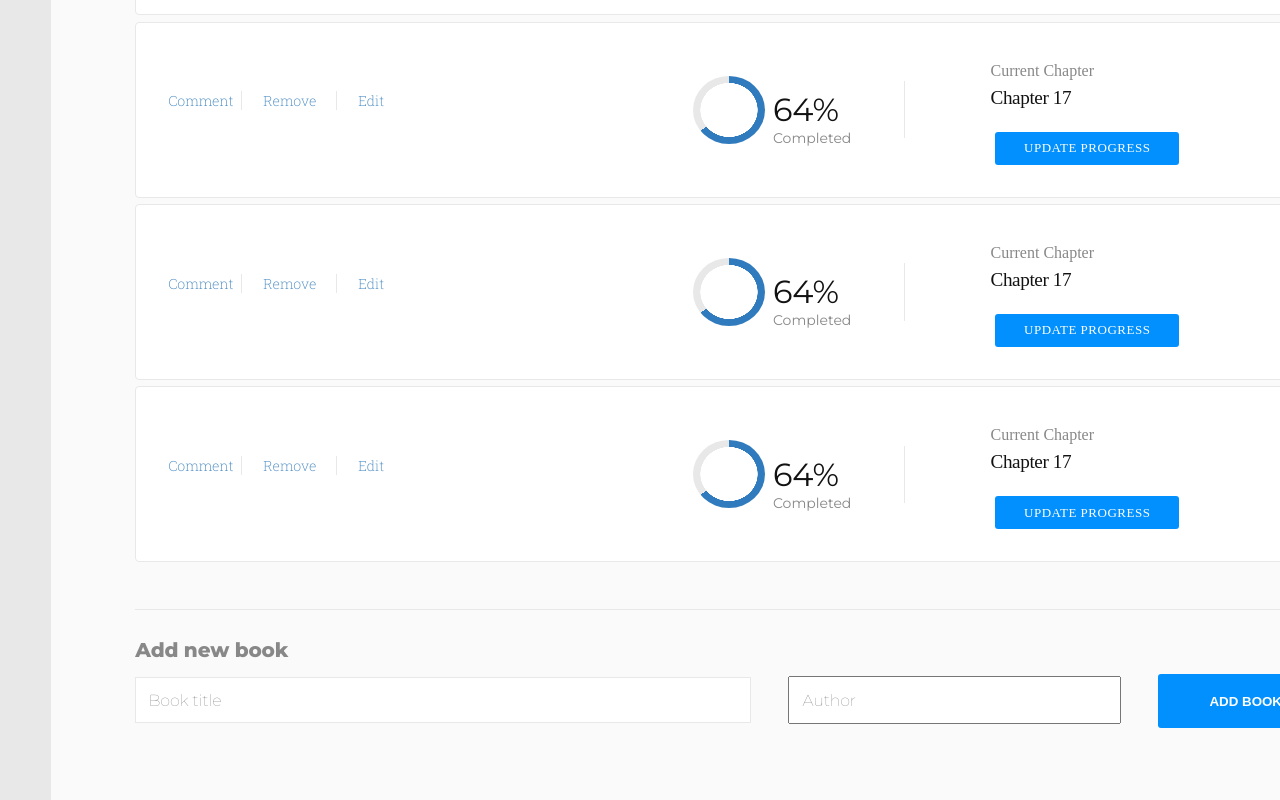
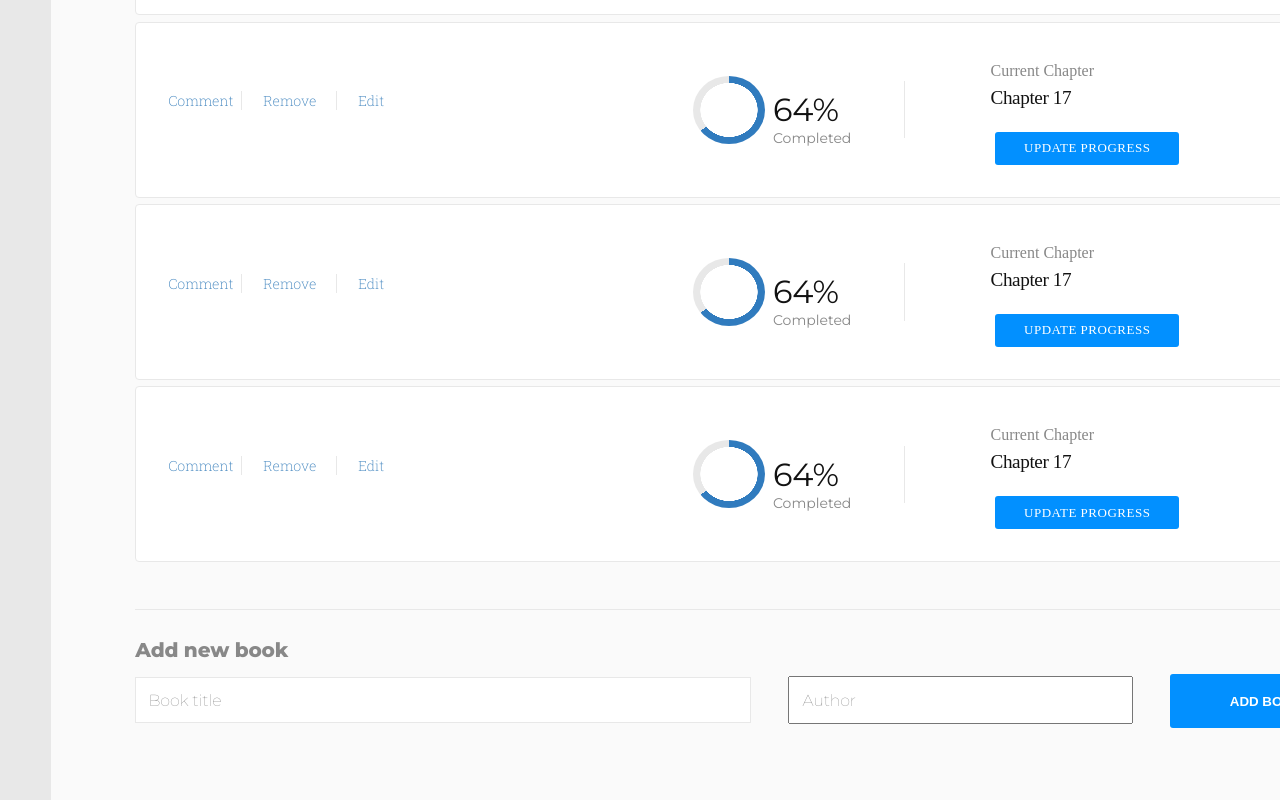
Before and after one commit to MayPyone/Bookstore, a React (Create React App) app: page / in a window 1280 px wide. Shown: the part 1982-2782 px from the top of the page. Built offline with nearby package versions, Linux system fonts and the light colour scheme; no server answers; the HTML template or start-up script is replaced by a standard one.

Commit message:
Update form

```diff
--- a/src/component/styles/form.css
+++ b/src/component/styles/form.css
@@ -55,13 +55,13 @@ form {
 }
 
 .author {
-  width: 27%;
+  width: 28%;
   margin-right: 3%;
   padding: 1% 1%;
 }
 
 form button {
-  width: 11rem;
+  width: 12rem;
   padding: 1.6% 3%;
   background-color: #0290ff;
   border-radius: 3px;
```
